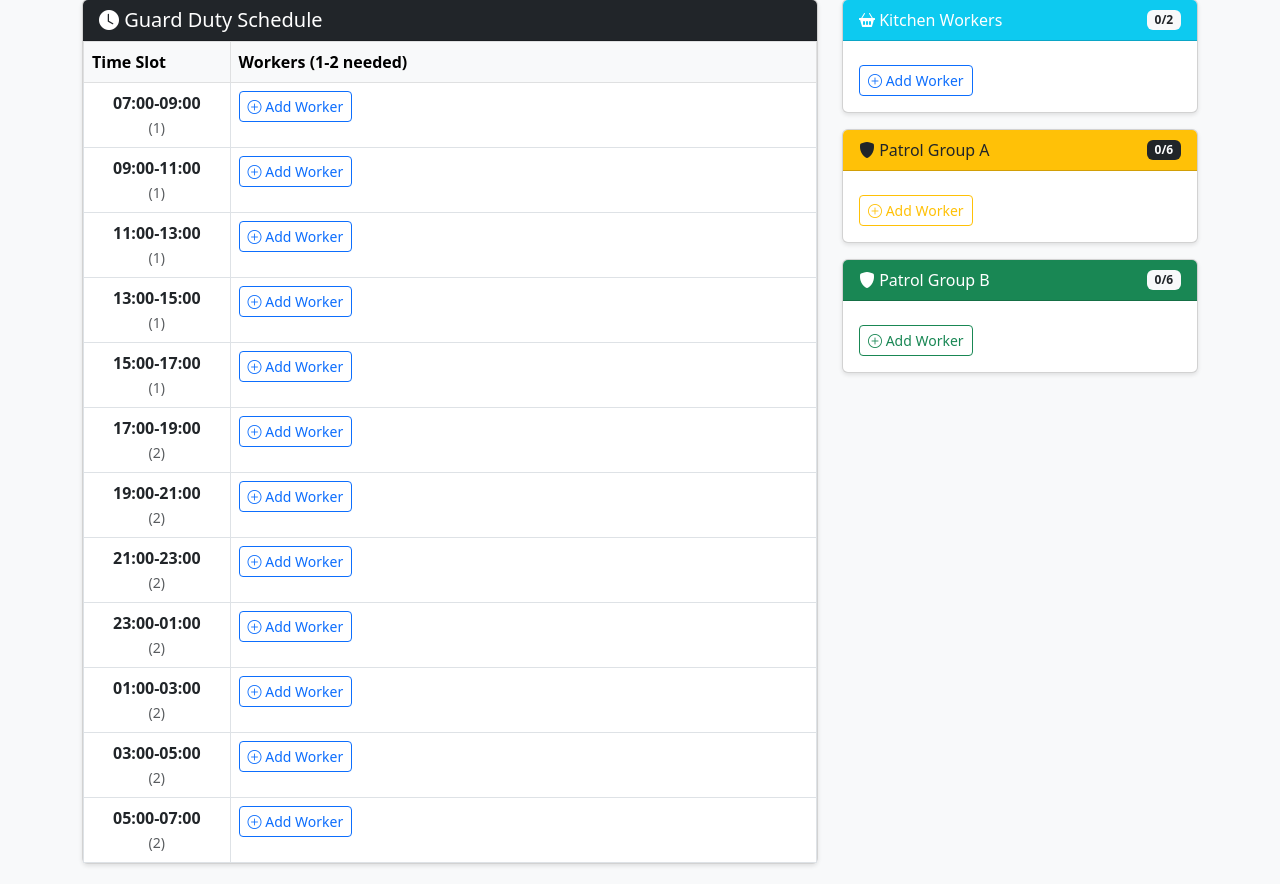
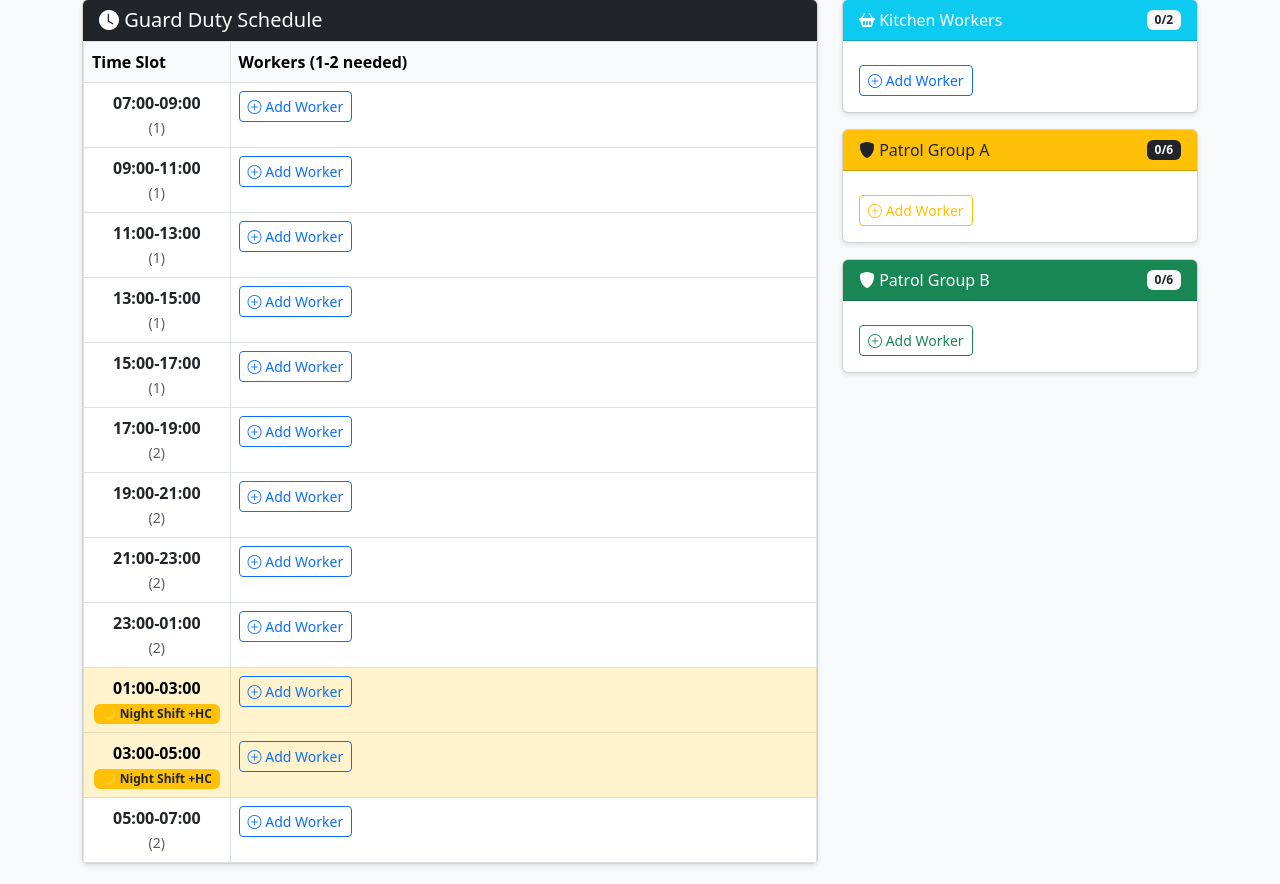
Before and after one commit to Tomer-Ashtar/Shavzak-App, a Django app: page /calendar/ in a window 1280 px wide. Shown: the part 207-1091 px from the top of the page. Run offline with Django 4.2, Linux system fonts and the light colour scheme; data that the repository does not hold is empty.

Commit message:
hard chores counter

```diff
--- a/assignments/views.py
+++ b/assignments/views.py
@@ -118,10 +118,17 @@ def assign_worker(request):
                 is_commander=is_commander
             )
 
+            # Check if this is a night shift (01:00-03:00 or 03:00-05:00)
+            night_shift_slots = ['01:00-03:00', '03:00-05:00']
+            if task_type == 'guard_duty' and time_slot in night_shift_slots:
+                worker.hard_chores_counter += 1
+                worker.save()
+                messages.success(request, f'{worker.name} assigned to night shift! Hard chores counter increased.')
+            else:
+                messages.success(request, f'{worker.name} assigned successfully!')
+
             # Move worker to end of queue for this task type
             TaskQueue.move_to_end(worker, task_type)
-
-            messages.success(request, f'{worker.name} assigned and moved to end of {task_type} queue!')
 
         except (ValueError, Worker.DoesNotExist) as e:
             messages.error(request, f'Error: {str(e)}')
@@ -139,6 +146,11 @@ def remove_assignment(request, assignment_id):
             date_param = assignment.date.isoformat()
             worker = assignment.worker
             task_type = assignment.task_type
+            time_slot = assignment.time_slot
+
+            # Check if this was a night shift
+            night_shift_slots = ['01:00-03:00', '03:00-05:00']
+            is_night_shift = task_type == 'guard_duty' and time_slot in night_shift_slots
 
             # Delete the assignment
             assignment.delete()
@@ -146,7 +158,14 @@ def remove_assignment(request, assignment_id):
             # Move worker back to front of queue for this task
             if worker:
                 TaskQueue.move_to_front(worker, task_type)
-                messages.success(request, f'{worker.name} removed and moved to front of {task_type} queue!')
+
+                # Decrement hard chores counter if it was night shift
+                if is_night_shift:
+                    worker.hard_chores_counter = max(0, worker.hard_chores_counter - 1)
+                    worker.save()
+                    messages.success(request, f'{worker.name} removed from night shift! Hard chores counter decreased.')
+                else:
+                    messages.success(request, f'{worker.name} removed and moved to front of {task_type} queue!')
             else:
                 messages.success(request, 'Assignment removed!')
 
--- a/templates/assignments/calendar.html
+++ b/templates/assignments/calendar.html
@@ -39,10 +39,14 @@
                         </thead>
                         <tbody>
                             {% for slot in schedule_data %}
-                            <tr>
+                            <tr {% if slot.time_slot == '01:00-03:00' or slot.time_slot == '03:00-05:00' %}class="table-warning"{% endif %}>
                                 <td class="align-middle text-center">
                                     <strong>{{ slot.time_slot }}</strong>
-                                    <br><small class="text-muted">({{ slot.required_workers }})</small>
+                                    {% if slot.time_slot == '01:00-03:00' or slot.time_slot == '03:00-05:00' %}
+                                        <br><small class="badge bg-warning text-dark">🌙 Night Shift +HC</small>
+                                    {% else %}
+                                        <br><small class="text-muted">({{ slot.required_workers }})</small>
+                                    {% endif %}
                                 </td>
                                 <td class="p-2">
                                     <div class="d-flex flex-wrap gap-2 align-items-center">
```
Also changed, not shown: README.md.
